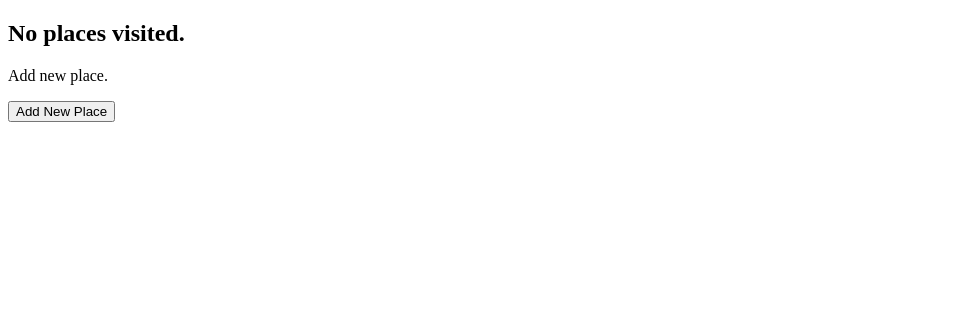
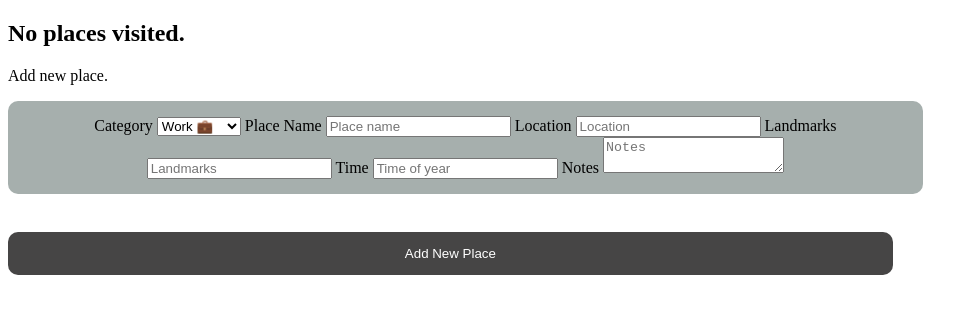
Before and after one commit to Sheeeluce/Visited-Places, a plain HTML site: page index.html in a window 1280 px wide. Both pictures are taken after a click on the button "Add New Place". Shown: the whole page, without its empty margins (0-978 px from the left). Drawn offline with Linux system fonts and the light colour scheme.

Commit message:
input box editing

```diff
--- a/index.html
+++ b/index.html
@@ -2,7 +2,7 @@
 <html lang="en">
 <head>
   <meta charset="UTF-8">
-  <meta name="viewport" content="width=, initial-scale=1.0">
+  <meta name="viewport" content="width=device-width, initial-scale=1.0">
   <title>Visit Tracker.</title>
   <link rel="stylesheet" href="style.css">
 </head>
@@ -14,18 +14,22 @@
       <p>Add new place.</p>
       <!--Hidden Card-->
           <div id="placeCard" class="card hidden">
-              <label for="category">
+              <label for="category">Category</label>
               <select name="category" id="category">
               <option value="work">Work 💼</option>
               <option value="leisure">Leisure 🛍</option>
               <option value="school">School 🏫</option>
               </select>
-              </label>
 
+              <label for="placename">Place Name</label>
               <input placeholder="Place name">
+              <label for="location">Location</label>
               <input placeholder="Location">
+              <label for="landmarks">Landmarks</label>
               <input placeholder="Landmarks">
+              <label for="time">Time</label>
               <input placeholder="Time of year">
+              <label for="notes">Notes</label>
               <textarea placeholder="Notes"></textarea>
           </div>
           <button id="addPlaceBtn">Add New Place</button>
--- a/script.js
+++ b/script.js
@@ -0,0 +1,6 @@
+const btn = document.getElementById("addPlaceBtn");
+const card = document.getElementById("placeCard");
+
+btn.addEventListener("click", () => {
+  card.classList.toggle("hidden");
+});
--- a/style.css
+++ b/style.css
@@ -3,8 +3,30 @@
 }
 
 .card {
-  background: #1c1c1c;
+  background: #a6afad;
   padding: 15px;
   border-radius: 10px;
   margin-top: 15px;
+  position: relative;
+  width: 70%;
+  text-align: center;
+  margin-top: 0;
 }
+
+button {
+  width: 70%;
+  border-radius: 10px;
+  background: #464545;
+  color: white;
+  border: none;
+  padding: 14px;
+  margin-top: 3%  ;
+  cursor: pointer;
+  transition: transform .2s ease;
+  justify-content: center;
+}
+
+button:hover {
+  background: #000;
+  transform: scale(1.05);
+}
```
